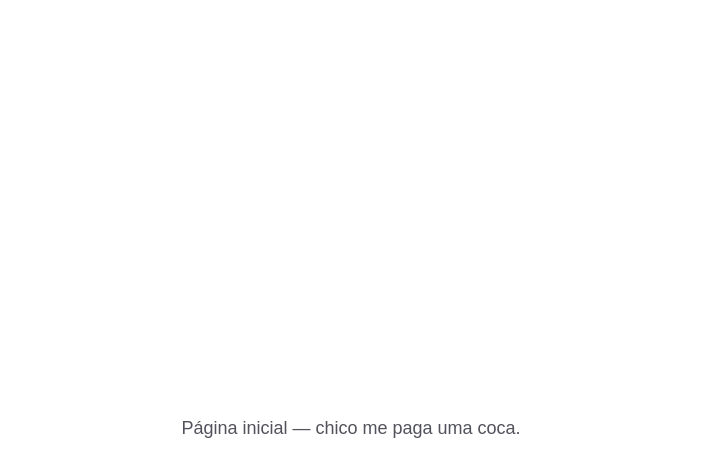
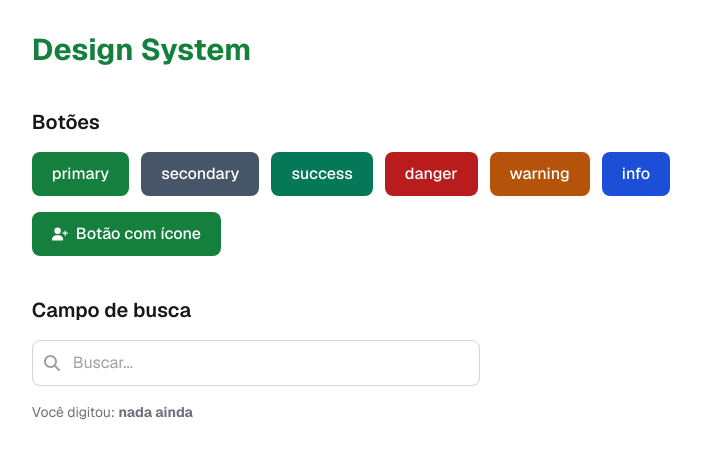
Before and after one commit to Patrick-Fim/Projeto-de-Desenvolvimento-Web, a Next.js app: page / in a window 1280 px wide. Shown: the top 476 px of the page, without its empty margins (289-990 px from the left). Built offline with nearby package versions, Linux system fonts and the light colour scheme.

Commit message:
adiciona design system: botao, campo de busca, icones e tokens

```diff
--- a/src/app/globals.css
+++ b/src/app/globals.css
@@ -1,20 +1,37 @@
 @import "tailwindcss";
 
+/* Tokens do projeto. Mude aqui e muda no site inteiro. */
 :root {
   --background: #ffffff;
-  --foreground: #ffffff;
+  --foreground: #171717;
+
+  --primary: #15803d;
+  --secondary: #475569;
+  --success: #047857;
+  --danger: #b91c1c;
+  --warning: #b45309;
+  --info: #1d4ed8;
 }
 
+/* Expõe os tokens como utilitários: bg-primary, text-danger, etc. */
 @theme inline {
   --color-background: var(--background);
   --color-foreground: var(--foreground);
+
+  --color-primary: var(--primary);
+  --color-secondary: var(--secondary);
+  --color-success: var(--success);
+  --color-danger: var(--danger);
+  --color-warning: var(--warning);
+  --color-info: var(--info);
+
   --font-sans: var(--font-geist-sans);
   --font-mono: var(--font-geist-mono);
 }
 
 @media (prefers-color-scheme: dark) {
   :root {
-    --background: hwb(249 0% 0%);
+    --background: #0a0a0a;
     --foreground: #ededed;
   }
 }
@@ -22,5 +39,5 @@
 body {
   background: var(--background);
   color: var(--foreground);
-  font-family: Arial, Helvetica, sans-serif;
+  font-family: var(--font-sans), Arial, Helvetica, sans-serif;
 }
--- a/src/app/page.js
+++ b/src/app/page.js
@@ -1,12 +1,56 @@
+"use client";
+
+import { useState } from "react";
+import { Botao } from "@/components/ui/Botao";
+import { CampoBusca } from "@/components/ui/CampoBusca";
+import { Icones } from "@/components/icons";
+
 export default function Home() {
+  const [busca, setBusca] = useState("");
+
+  const variantes = [
+    "primary",
+    "secondary",
+    "success",
+    "danger",
+    "warning",
+    "info",
+  ];
+
+  const IconeAddUser = Icones.addUser;
+
   return (
-    <main className="flex min-h-screen flex-col items-center justify-center p-8">
-      <h1 className="text-4xl font-bold">
-        Projeto de base
-      </h1>
-      <p className="mt-4 text-lg text-zinc-600">
-        Página inicial — chico me paga uma coca.
-      </p>
+    <main className="mx-auto flex min-h-screen max-w-3xl flex-col gap-10 p-8">
+      <h1 className="text-3xl font-bold text-primary">Design System</h1>
+
+      <section className="flex flex-col gap-4">
+        <h2 className="text-xl font-semibold">Botões</h2>
+        <div className="flex flex-wrap gap-3">
+          {variantes.map((v) => (
+            <Botao key={v} variante={v}>
+              {v}
+            </Botao>
+          ))}
+        </div>
+        <div>
+          <Botao variante="primary">
+            <IconeAddUser aria-hidden="true" />
+            Botão com ícone
+          </Botao>
+        </div>
+      </section>
+
+      <section className="flex flex-col gap-4">
+        <h2 className="text-xl font-semibold">Campo de busca</h2>
+        <CampoBusca
+          value={busca}
+          onChange={(e) => setBusca(e.target.value)}
+          placeholder="Buscar..."
+        />
+        <p className="text-sm text-zinc-500">
+          Você digitou: <strong>{busca || "nada ainda"}</strong>
+        </p>
+      </section>
     </main>
   );
 }
--- /dev/null
+++ b/src/components/icons.js
@@ -0,0 +1,22 @@
+// Central de ícones. Nomeados por função, não por tema.
+import {
+  FaMagnifyingGlass,
+  FaBars,
+  FaXmark,
+  FaPlus,
+  FaUserPlus,
+  FaPenToSquare,
+  FaTrash,
+  FaUser,
+} from "react-icons/fa6";
+
+export const Icones = {
+  search: FaMagnifyingGlass,
+  menu: FaBars,
+  close: FaXmark,
+  add: FaPlus,
+  addUser: FaUserPlus,
+  edit: FaPenToSquare,
+  delete: FaTrash,
+  user: FaUser,
+};
--- /dev/null
+++ b/src/components/ui/Botao.jsx
@@ -0,0 +1,28 @@
+// Botãos. variante: primary | secondary | success | danger | warning | info
+const CORES = {
+  primary: "bg-primary focus:ring-primary",
+  secondary: "bg-secondary focus:ring-secondary",
+  success: "bg-success focus:ring-success",
+  danger: "bg-danger focus:ring-danger",
+  warning: "bg-warning focus:ring-warning",
+  info: "bg-info focus:ring-info",
+};
+
+export function Botao({
+  children,
+  variante = "primary",
+  className = "",
+  ...props
+}) {
+  const base =
+    "inline-flex items-center justify-center gap-2 rounded-lg px-5 py-2.5 " +
+    "font-medium text-white transition hover:brightness-110 " +
+    "focus:outline-none focus:ring-2 focus:ring-offset-2 " +
+    "disabled:cursor-not-allowed disabled:opacity-50";
+
+  return (
+    <button className={`${base} ${CORES[variante]} ${className}`} {...props}>
+      {children}
+    </button>
+  );
+}
--- /dev/null
+++ b/src/components/ui/CampoBusca.jsx
@@ -0,0 +1,35 @@
+// Campo de busca reutilizável. Ícone vem da central de ícones.
+import { Icones } from "@/components/icons";
+
+export function CampoBusca({
+  value,
+  onChange,
+  placeholder = "Buscar...",
+  rotulo = "Buscar",
+  ...props
+}) {
+  const IconeBusca = Icones.search;
+
+  return (
+    <div className="relative w-full max-w-md">
+      <label htmlFor="campo-busca" className="sr-only">
+        {rotulo}
+      </label>
+
+      <IconeBusca
+        className="pointer-events-none absolute left-3 top-1/2 -translate-y-1/2 text-zinc-400"
+        aria-hidden="true"
+      />
+
+      <input
+        id="campo-busca"
+        type="search"
+        value={value}
+        onChange={onChange}
+        placeholder={placeholder}
+        className="w-full rounded-lg border border-zinc-300 py-2.5 pl-10 pr-4 text-zinc-900 placeholder:text-zinc-400 focus:border-primary focus:outline-none focus:ring-2 focus:ring-primary/40"
+        {...props}
+      />
+    </div>
+  );
+}
```
